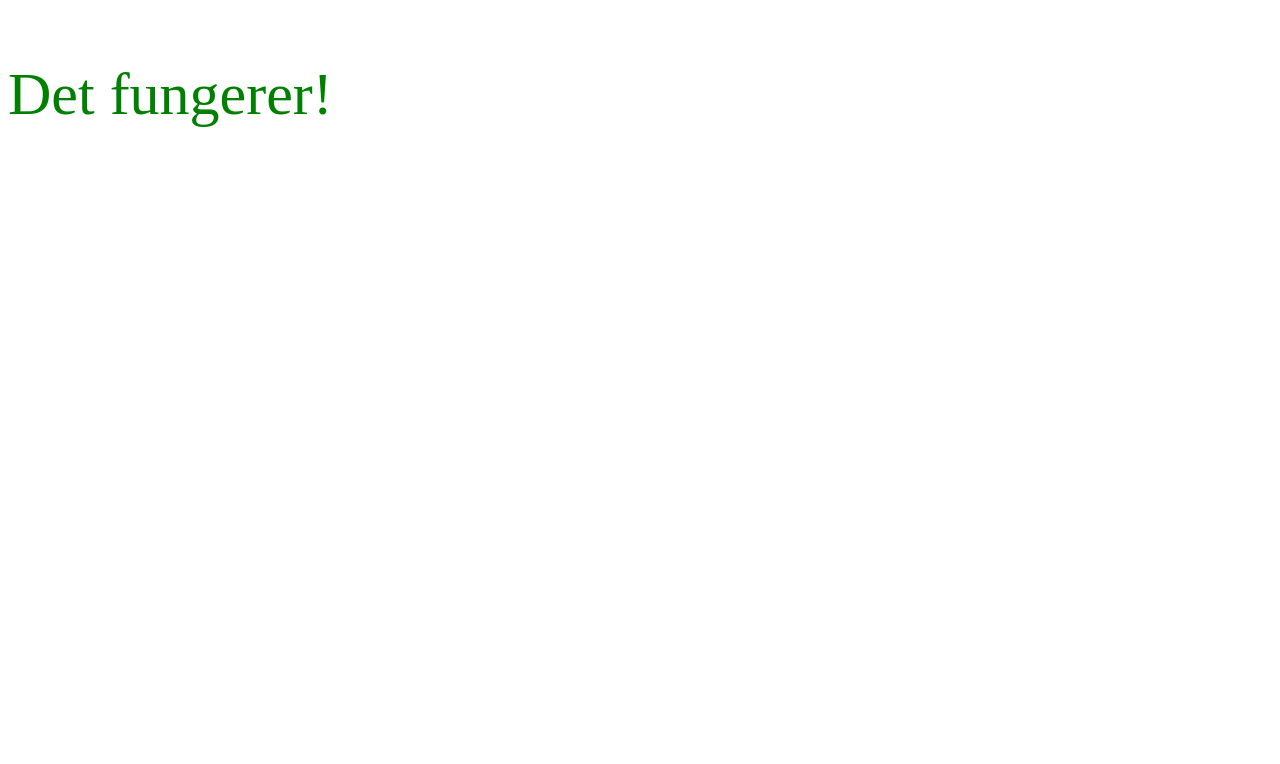
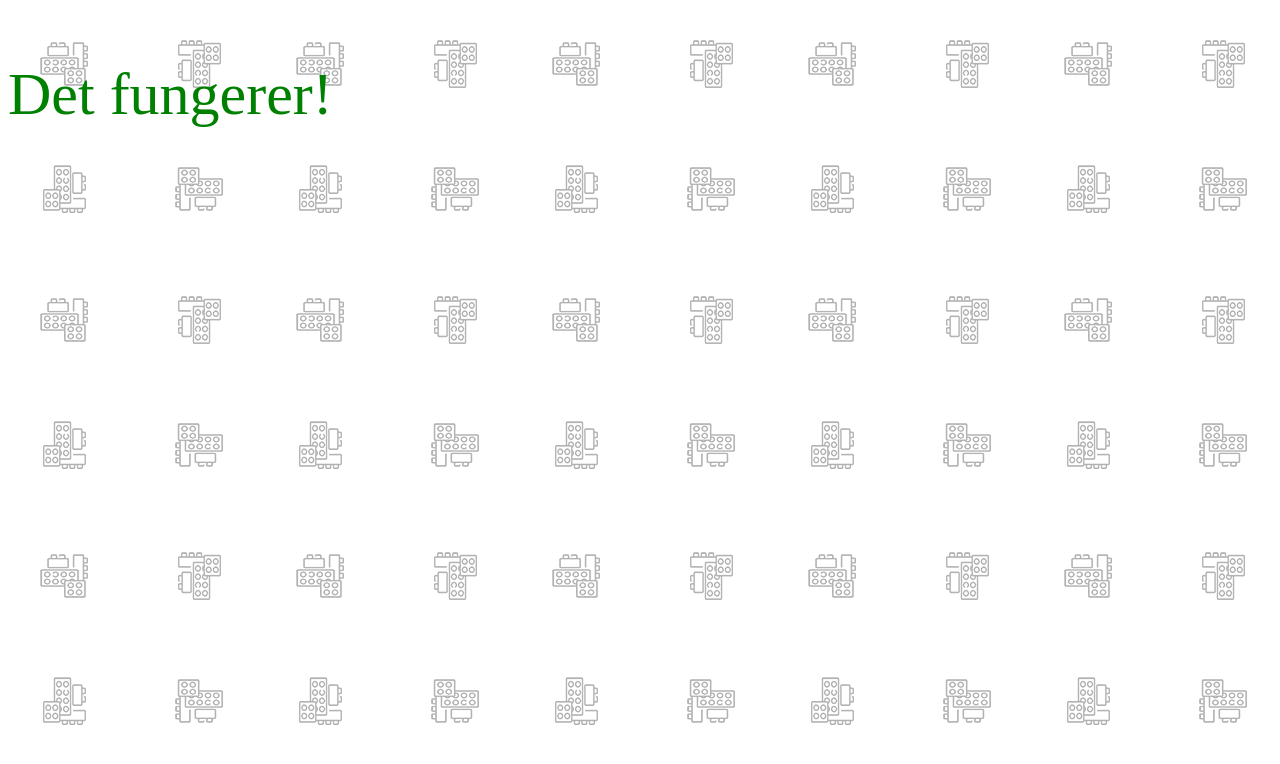
Before and after one commit to fredrikkri/UIN24_webshop_fredrikkri, a plain HTML site: page index.html in a window 1280 px wide. Drawn offline with Linux system fonts and the light colour scheme.

Commit message:
ny endring

```diff
--- a/style.css
+++ b/style.css
@@ -2,3 +2,7 @@
     font-size: 60px;
     color: green;
 }
+
+body {
+    background-image: url("../website_images/mainbackground.png");
+}
```
Also changed, not shown: index.html (+1 -0 lines).
